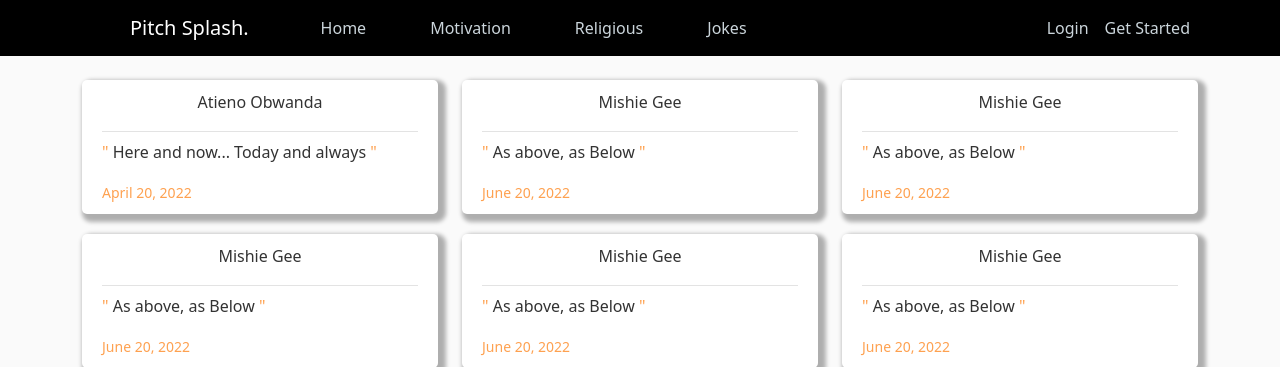
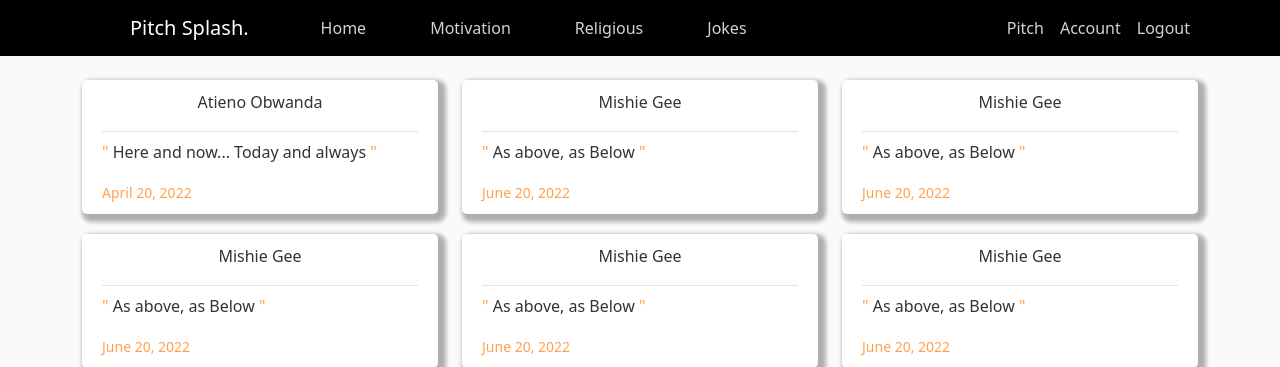
Before and after one commit to AtienoObwanda/pitchSplash, a Flask app: page / in a window 1280 px wide. Shown: the top 367 px of the page. Run offline with Flask 2, Linux system fonts and the light colour scheme; the visitor is signed in with stand-in values (Sample User, id 1); some libraries are stand-ins or nearby versions.

Commit message:
adding  account rout

```diff
--- a/app/templates/layout.html
+++ b/app/templates/layout.html
@@ -40,10 +40,17 @@
                     </div>
                     <!-- Navbar right-->
                     <div class="navbar-nav ms-auto">
+                        {% if current_user.is_authenticated %}
+                        <a class="nav-item nav-link align-right" href="#">Pitch</a>
+                        <a class="nav-item nav-link align-right" href="{{ url_for('auth.account') }}">Account</a>
+                        <a class="nav-item nav-link align-right" href="{{ url_for('auth.logout') }}">Logout</a>
+                        {% else%}
 
                             <a class="nav-item nav-link align-right" href="{{ url_for('auth.login') }}">Login</a>
                             <a class="nav-item nav-link align-right" href="{{ url_for('auth.register') }}">Get Started</a>
-                        </div>
+                        {% endif %}
+
+                    </div>
                 </div>
             </div>
         </nav>
```
Also changed, not shown: app/templates/auth/layout.html (+9 -2 lines).
